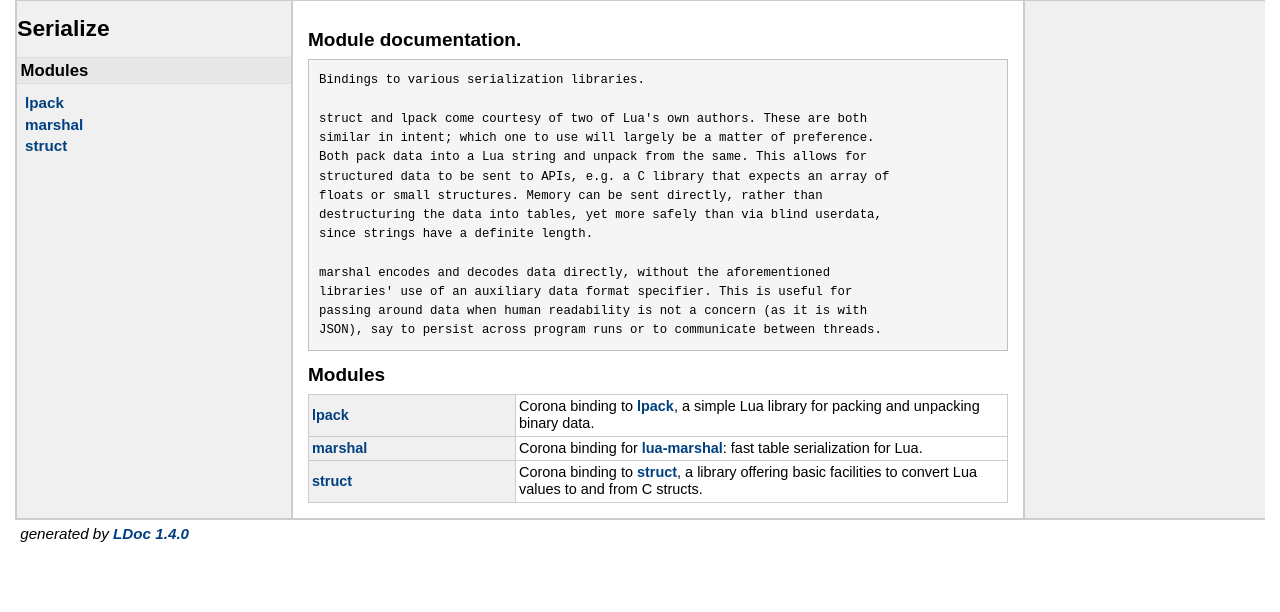
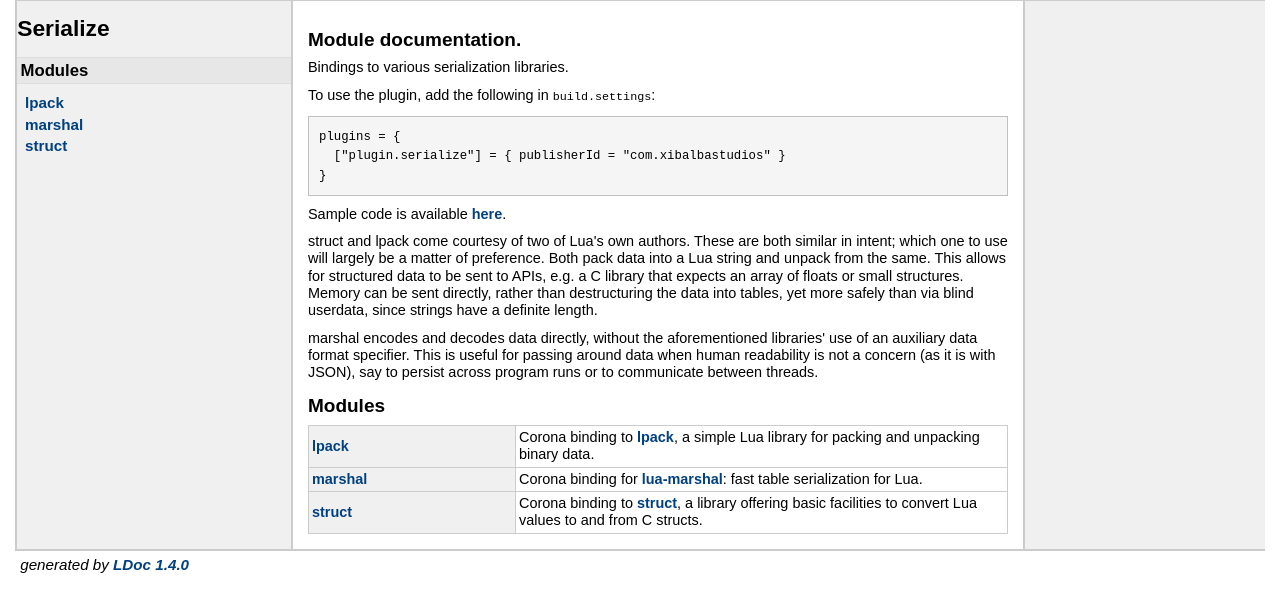
Before and after one commit to ggcrunchy/corona-plugin-docs, a plain HTML site: page DOCS/serialize/api.html in a window 1280 px wide. Drawn offline with Linux system fonts and the light colour scheme.

Commit message:
Updated docs for luaproc and serialize

```diff
--- a/DOCS/serialize/api.html
+++ b/DOCS/serialize/api.html
@@ -42,24 +42,30 @@
 
 
   <h2> Module documentation. </h2>
-  <p>
-<pre><code>Bindings to various serialization libraries.
+  <p>Bindings to various serialization libraries.</p>
 
-struct and lpack come courtesy of two of Lua's own authors. These are both
+<p>To use the plugin, add the following in <code>build.settings</code>:</p>
+
+<pre><code class="language-lua">plugins = {
+  ["plugin.serialize"] = { publisherId = "com.xibalbastudios" }
+}
+</code></pre>
+
+
+<p>Sample code is available <a href="https://github.com/ggcrunchy/corona-plugin-docs/blob/master/serialize.lua">here</a>.</p>
+
+<p>struct and lpack come courtesy of two of Lua's own authors. These are both
 similar in intent; which one to use will largely be a matter of preference.
 Both pack data into a Lua string and unpack from the same. This allows for
 structured data to be sent to APIs, e.g. a C library that expects an array of
 floats or small structures. Memory can be sent directly, rather than
 destructuring the data into tables, yet more safely than via blind userdata,
-since strings have a definite length.
+since strings have a definite length.</p>
 
-marshal encodes and decodes data directly, without the aforementioned
+<p>marshal encodes and decodes data directly, without the aforementioned
 libraries' use of an auxiliary data format specifier. This is useful for
 passing around data when human readability is not a concern (as it is with
-JSON), say to persist across program runs or to communicate between threads.
-</code></pre>
-
-</p>
+JSON), say to persist across program runs or to communicate between threads.</p>
 
 <h2>Modules</h2>
 <table class="module_list">
```
Also changed, not shown: DOCS/luaproc/api.html (+13 -3 lines).
